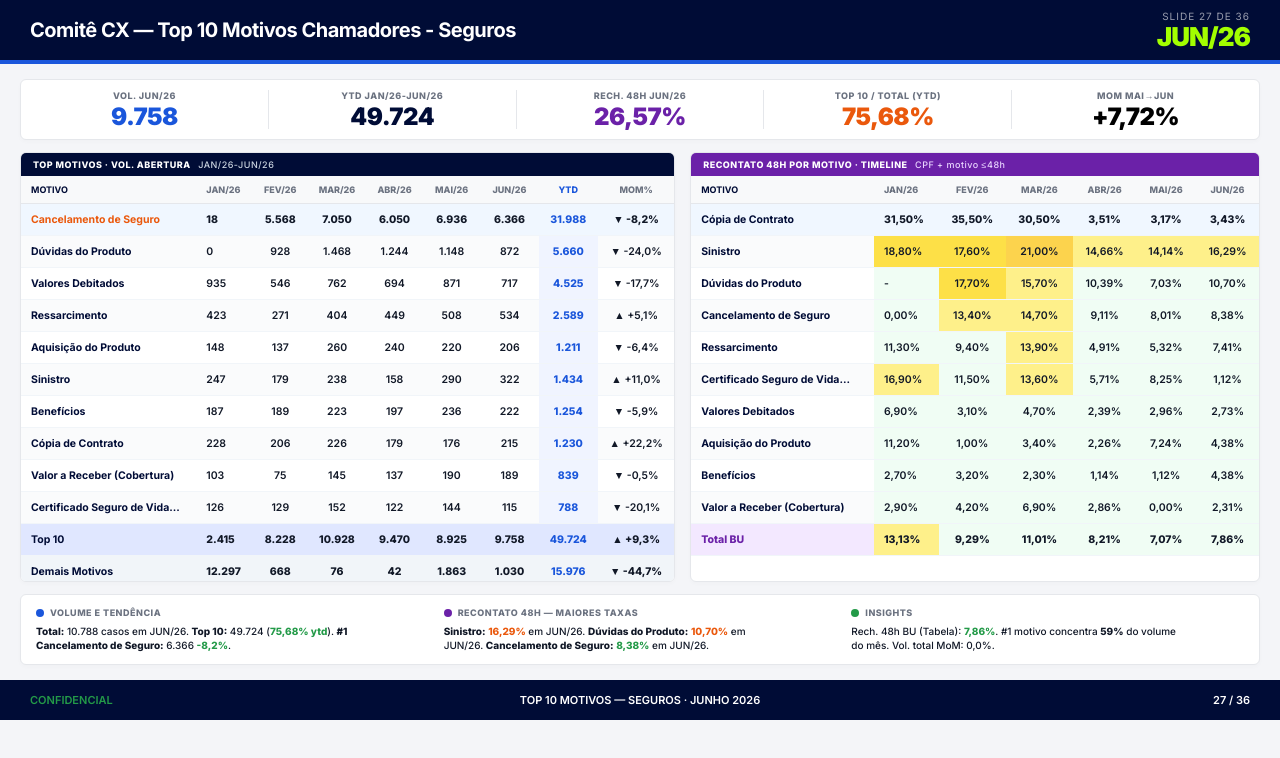
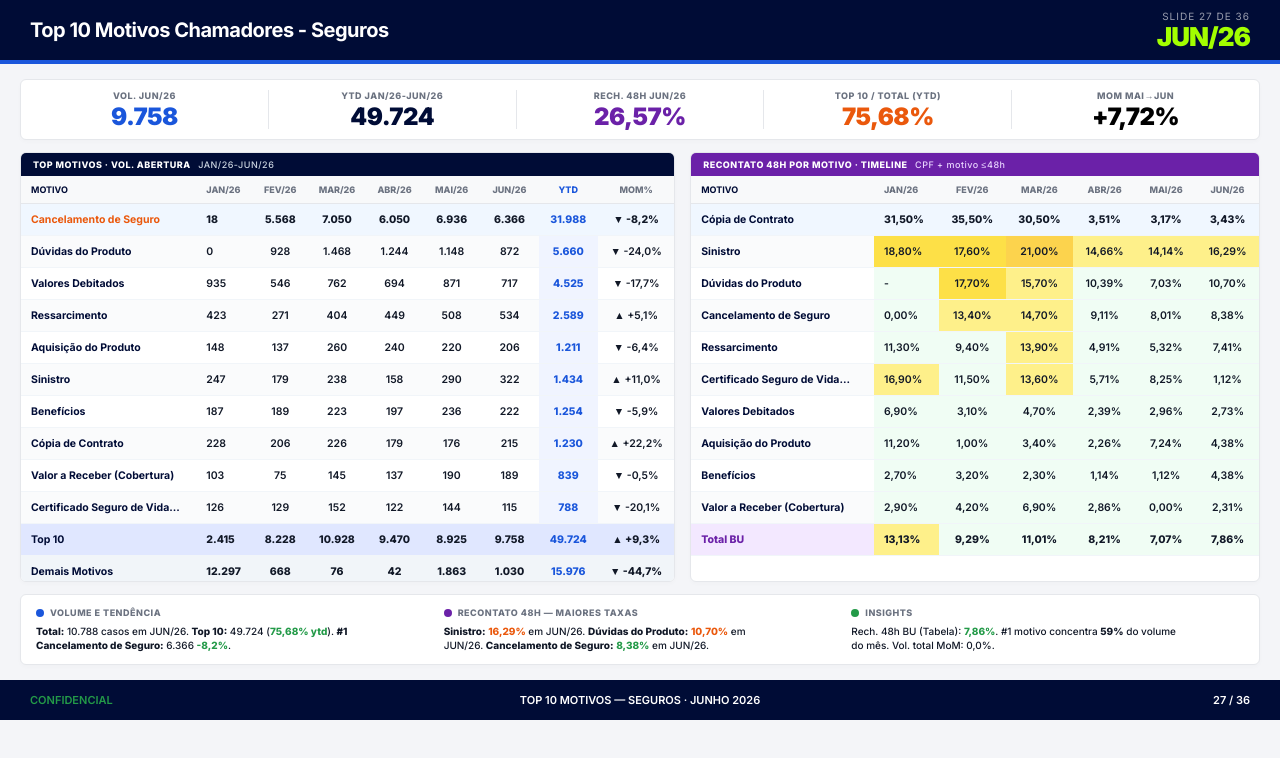
Before and after one commit to Jesse-DataDriven/Book-Julho, a plain HTML site: page slide_27.html in a window 1280 px wide. Drawn offline with Linux system fonts and the light colour scheme.

Commit message:
Update slide_27.html

```diff
--- a/slide_27.html
+++ b/slide_27.html
@@ -143,7 +143,7 @@
   <!-- CABEÇALHO -->
   <div class="header">
     <div class="header-left">
-      <h1>Comitê CX — Top 10 Motivos Chamadores - Seguros</h1>
+      <h1>Top 10 Motivos Chamadores - Seguros</h1>
     </div>
     <div class="header-right">
       <div class="slide-num">SLIDE 27 DE 36</div>
```
